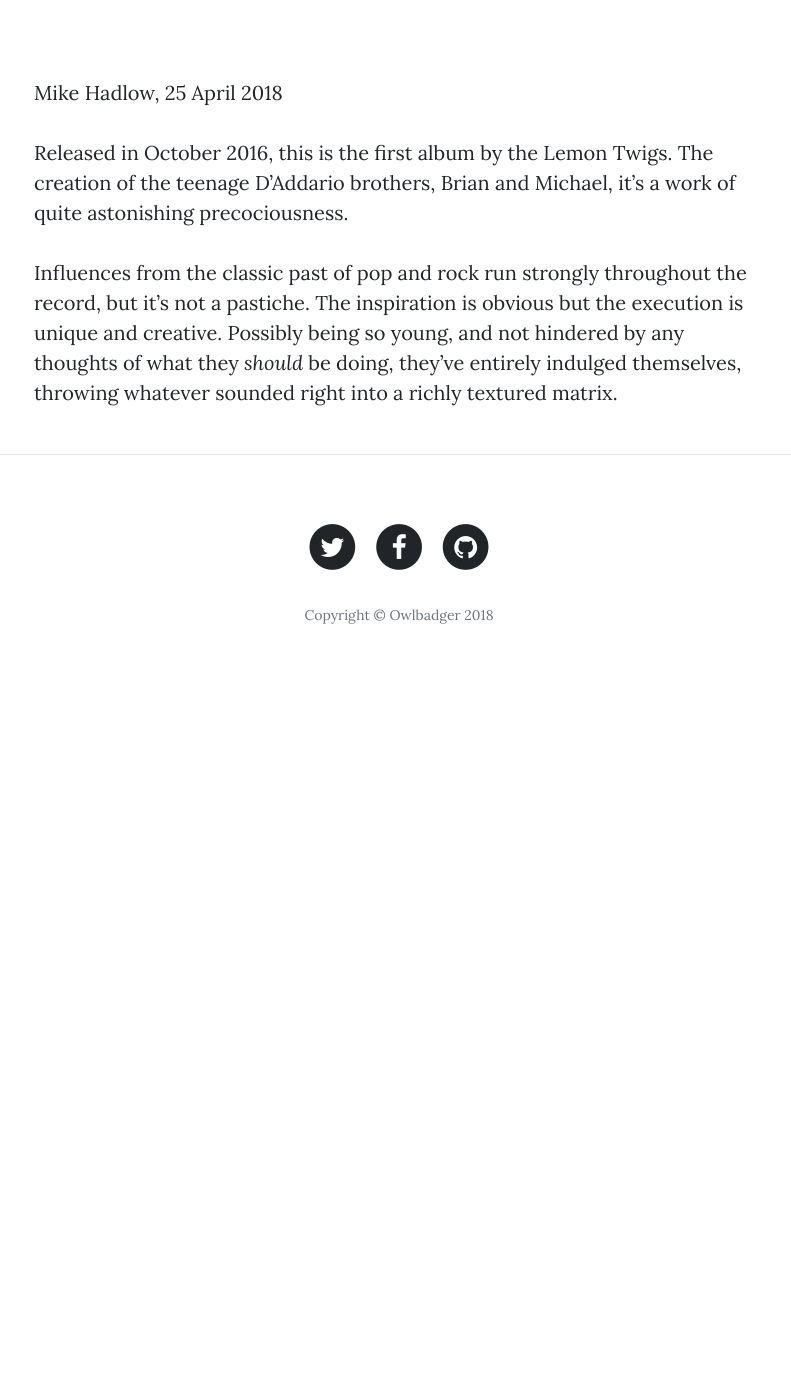
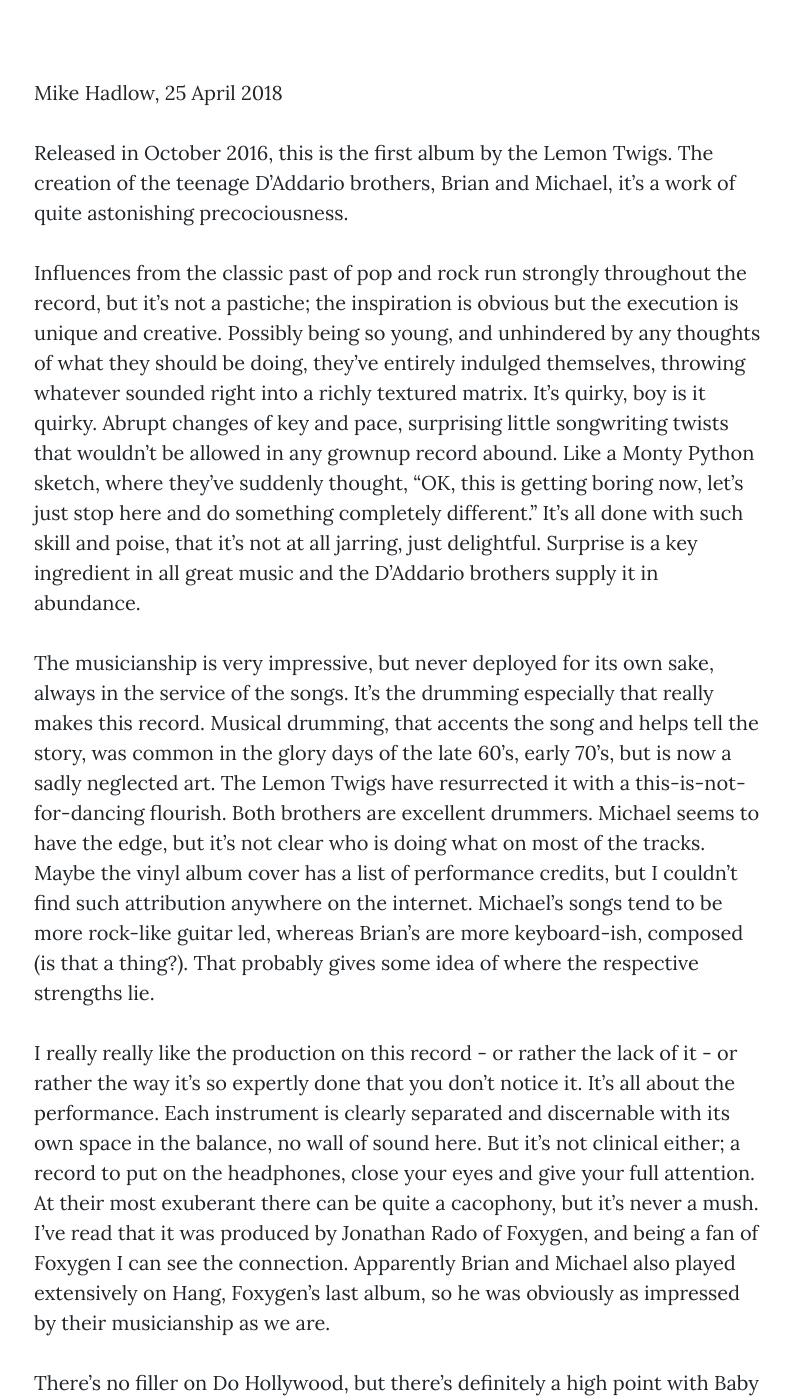
Before and after one commit to mikehadlow/owlbadger, a Jekyll site: the page built from docs/_posts/2018-04-25-do-hollywood.md, in a window 1280 px wide and 1400 px high, scrolled down 534 px. Shown: the whole window, without its empty margins (241-1032 px from the left). Built offline with Jekyll 4.4.1, drawn with Linux system fonts in a browser that asks for light colours; before the commit the page ends 1225 px from its top, so only the background shows below that; some of the changed text lies outside the part shown.

Commit message:
Update 2018-04-25-do-hollywood.md

```diff
--- a/docs/_posts/2018-04-25-do-hollywood.md
+++ b/docs/_posts/2018-04-25-do-hollywood.md
@@ -9,6 +9,18 @@
 Released in October 2016, this is the first album by the Lemon Twigs. The creation of the teenage D'Addario brothers, Brian and Michael,
 it's a work of quite astonishing precociousness.
 
-Influences from the classic past of pop and rock run strongly throughout the record, but it's not a pastiche. The inspiration is obvious
-but the execution is unique and creative. Possibly being so young, and not hindered by any thoughts of what they _should_ be doing,
-they've entirely indulged themselves, throwing whatever sounded right into a richly textured matrix.
+Influences from the classic past of pop and rock run strongly throughout the record, but it’s not a pastiche; the inspiration is obvious but the execution is unique and creative. Possibly being so young, and unhindered by any thoughts of what they should be doing, they’ve entirely indulged themselves, throwing whatever sounded right into a richly textured matrix. It’s quirky, boy is it quirky. Abrupt changes of key and pace, surprising little songwriting twists that wouldn’t be allowed in any grownup record abound. Like a Monty Python sketch, where they’ve suddenly thought, “OK, this is getting boring now, let’s just stop here and do something completely different.” It’s all done with such skill and poise, that it’s not at all jarring, just delightful. Surprise is a key ingredient in all great music and the D’Addario brothers supply it in abundance.
+
+The musicianship is very impressive, but never deployed for its own sake, always in the service of the songs. It’s the drumming especially that really makes this record. Musical drumming, that accents the song and helps tell the story, was common in the glory days of the late 60’s, early 70’s, but is now a sadly neglected art. The Lemon Twigs have resurrected it with a this-is-not-for-dancing flourish. Both brothers are excellent drummers. Michael seems to have the edge, but it’s not clear who is doing what on most of the tracks. Maybe the vinyl album cover has a list of performance credits, but I couldn’t find such attribution anywhere on the internet. Michael’s songs tend to be more rock-like guitar led, whereas Brian’s are more keyboard-ish, composed (is that a thing?). That probably gives some idea of where the respective strengths lie.
+
+I really really like the production on this record - or rather the lack of it - or rather the way it’s so expertly done that you don’t notice it. It’s all about the performance. Each instrument is clearly separated and discernable with its own space in the balance, no wall of sound here. But it’s not clinical either; a record to put on the headphones, close your eyes and give your full attention. At their most exuberant there can be quite a cacophony, but it’s never a mush. I’ve read that it was produced by Jonathan Rado of Foxygen, and being a fan of Foxygen I can see the connection. Apparently Brian and Michael also played extensively on Hang, Foxygen’s last album, so he was obviously as impressed by their musicianship as we are.
+
+There’s no filler on Do Hollywood, but there’s definitely a high point with Baby Baby followed by These Words. I love the whole vibe of Baby Baby, the introduction, with guitars, a wonderful plunky bass and old-school synth lines, and Michael’s flanged vocals give a beautiful chilled groove. It’s also classic Lemon Twigs as the verse just stops before the joyful wordless chorus launches itself incongruously, but it just works. The middle “waiting on you” is one of my favorite musical moments of the last few years. These Words, the first single from the album, is a lesson in first class songwriting, as well as a showcase for Michael’s excellent drumming. I love the dynamics in this song, from the raucous intro, into the dreamy laid back verse and then to the crescendo of the last chorus. Then there’s another Lemon Twigs moment during the middle eight, a crazy ragtime instrumental that just lands at the end of the song.
+
+As I said before, there’s no filler on this record and it rewards an end-to-end listen. The last three tracks especially are a great musical rollercoaster. At times it seems that they’ve just glued together some rather disparate musical ideas, but it still works. You certainly don’t get bored.
+
+The future looks bright for the Lemon Twigs. There’s a further EP, Brother’s of Destruction, of ‘outtakes’ from Do Hollywood. It’s still a great listen, especially Night Song, which is one of my favorite songs of theirs. They also just released an excellent double-A single Foolin’ Around / Tailor Made, that has a different, early Stones/Faces vibe. I’m now waiting, with much anticipation for their next album that’s apparently going to be a music about high school. Fitting considering their age.
+
+By the way, they're a great live band too. Check out this KEXP set:
+
+<iframe width="560" height="315" src="https://www.youtube.com/embed/5lGGGTy7a6g" frameborder="0" allow="autoplay; encrypted-media" allowfullscreen></iframe>
```
